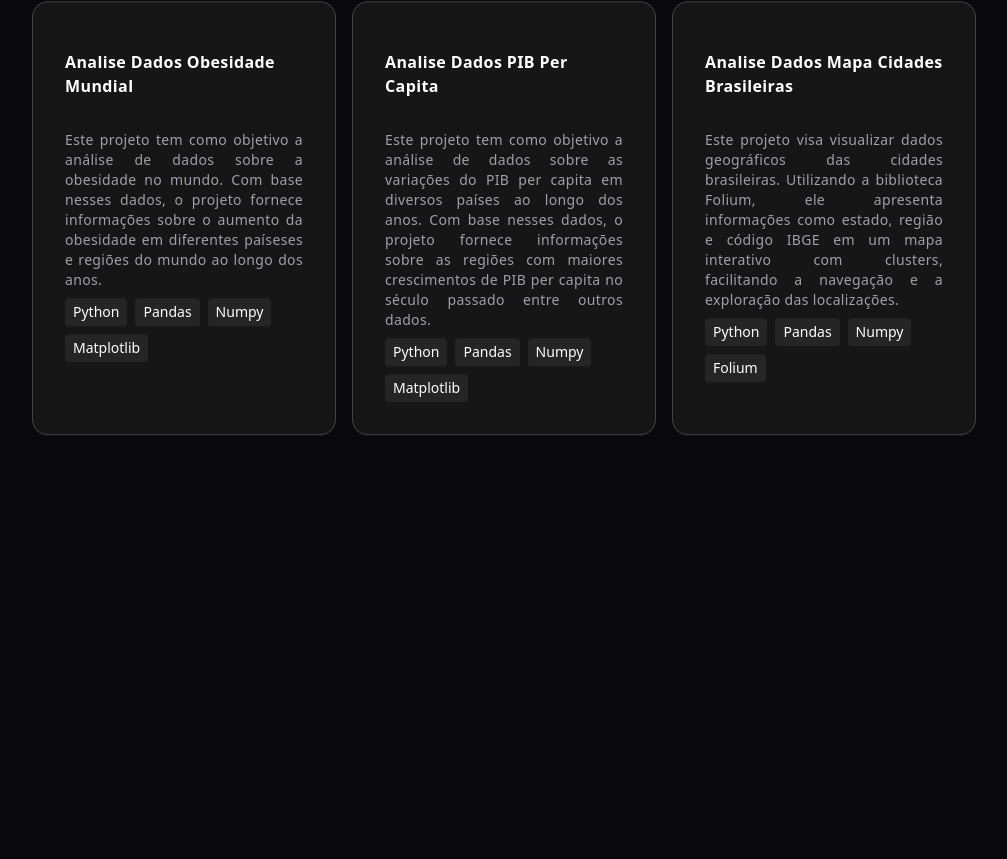
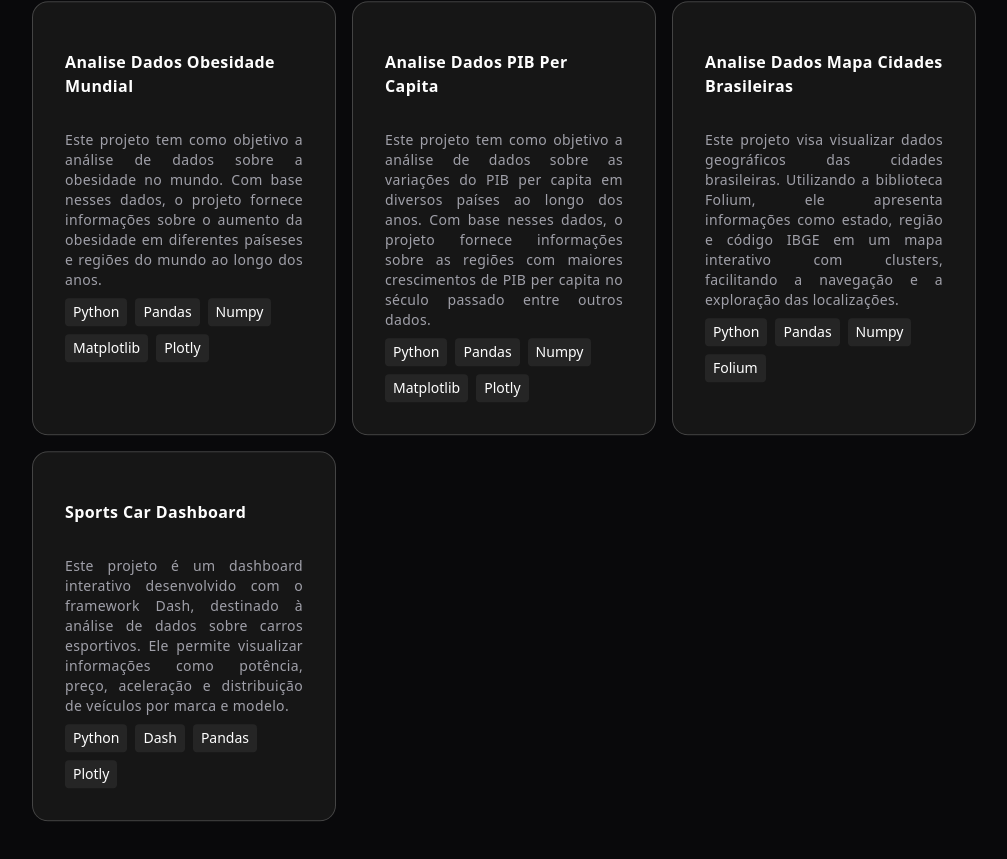
Before and after one commit to NicolasHaubricht/Portfolio, a React (Vite) app: page / in a window 1280 px wide. Shown: the part 2392-3251 px from the top of the page, without its empty margins (136-1143 px from the left). Before the commit the page ends 2875 px from the top, so only its background shows below. Built offline with nearby package versions, Linux system fonts and the light colour scheme.

Commit message:
Adicionando projeto Sports Car Dashboard

```diff
--- a/src/components/CardProjetos/CardProjetos.tsx
+++ b/src/components/CardProjetos/CardProjetos.tsx
@@ -32,13 +32,13 @@ export const projetos = [
         title: "Analise Dados Obesidade Mundial",
         description:"Este projeto tem como objetivo a análise de dados sobre a obesidade no mundo. Com base nesses dados, o projeto fornece informações sobre o aumento da obesidade em diferentes paíseses e regiões do mundo ao longo dos anos.",
         link: "/projetos/analise-dados-obesidade-mundial",
-        tecnologias: ["Python", "Pandas", "Numpy", "Matplotlib"],
+        tecnologias: ["Python", "Pandas", "Numpy", "Matplotlib", "Plotly"],
     },
     {
         title: "Analise Dados PIB Per Capita",
         description:"Este projeto tem como objetivo a análise de dados sobre as variações do PIB per capita em diversos países ao longo dos anos. Com base nesses dados, o projeto fornece informações sobre as regiões com maiores crescimentos de PIB per capita no século passado entre outros dados.",
         link: "/projetos/analise-dados-pib-per-capita",
-        tecnologias: ["Python", "Pandas", "Numpy", "Matplotlib"],
+        tecnologias: ["Python", "Pandas", "Numpy", "Matplotlib", "Plotly"],
     },
     {
         title: "Analise Dados Mapa Cidades Brasileiras",
@@ -46,4 +46,10 @@ export const projetos = [
         link:'/projetos/analise-dados-mapa-cidades-brasileiras',
         tecnologias: ["Python", "Pandas", "Numpy", "Folium"],
     },
+    {
+        title: "Sports Car Dashboard",
+        description:"Este projeto é um dashboard interativo desenvolvido com o framework Dash, destinado à análise de dados sobre carros esportivos. Ele permite visualizar informações como potência, preço, aceleração e distribuição de veículos por marca e modelo.",
+        link:'/projetos/sports-car-dashboard',
+        tecnologias: ["Python", "Dash", "Pandas", "Plotly"],
+    },
 ];
--- a/src/routes/Projeto/Projeto.tsx
+++ b/src/routes/Projeto/Projeto.tsx
@@ -55,6 +55,14 @@ const projetos = [
         imagem: 'https://images.pexels.com/photos/41949/earth-earth-at-night-night-lights-41949.jpeg?auto=compress&cs=tinysrgb&w=1260&h=750&dpr=1',
         deploy: 'https://nicolashaubricht.github.io/Mapa-Cidades-Brasileiras/',
         repositorio: 'https://github.com/NicolasHaubricht/Mapa-Cidades-Brasileiras',
+    },
+    {
+        id: 'sports-car-dashboard',
+        titulo: 'Sports Car Dashboard',
+        descricao: 'Este projeto é um dashboard interativo desenvolvido com o framework Dash, destinado à análise de dados sobre carros esportivos. Ele permite visualizar informações como potência, preço, aceleração e distribuição de veículos por marca e modelo.',
+        imagem: 'https://images.pexels.com/photos/3422964/pexels-photo-3422964.jpeg?auto=compress&cs=tinysrgb&w=1260&h=750&dpr=1',
+        deploy: '',
+        repositorio: 'https://github.com/NicolasHaubricht/Sports-Car-Dashboard',
     },
 ];
 
```
